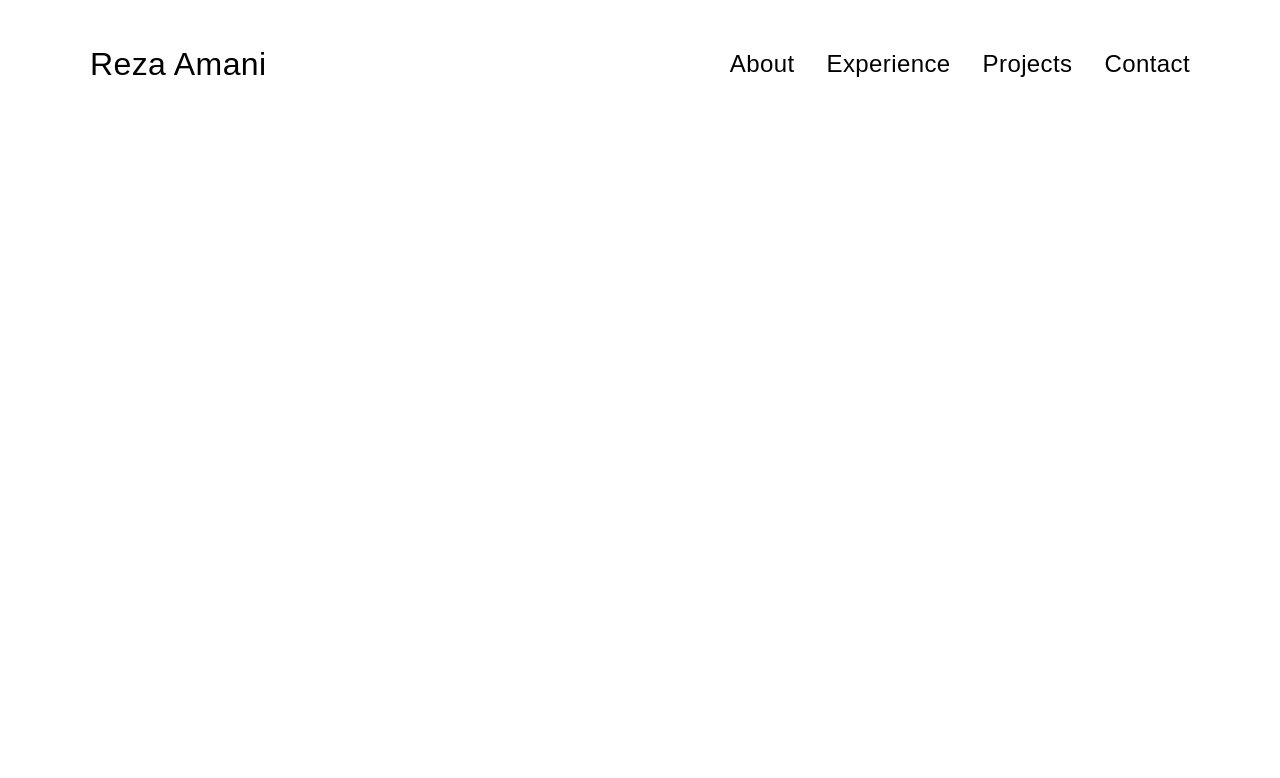
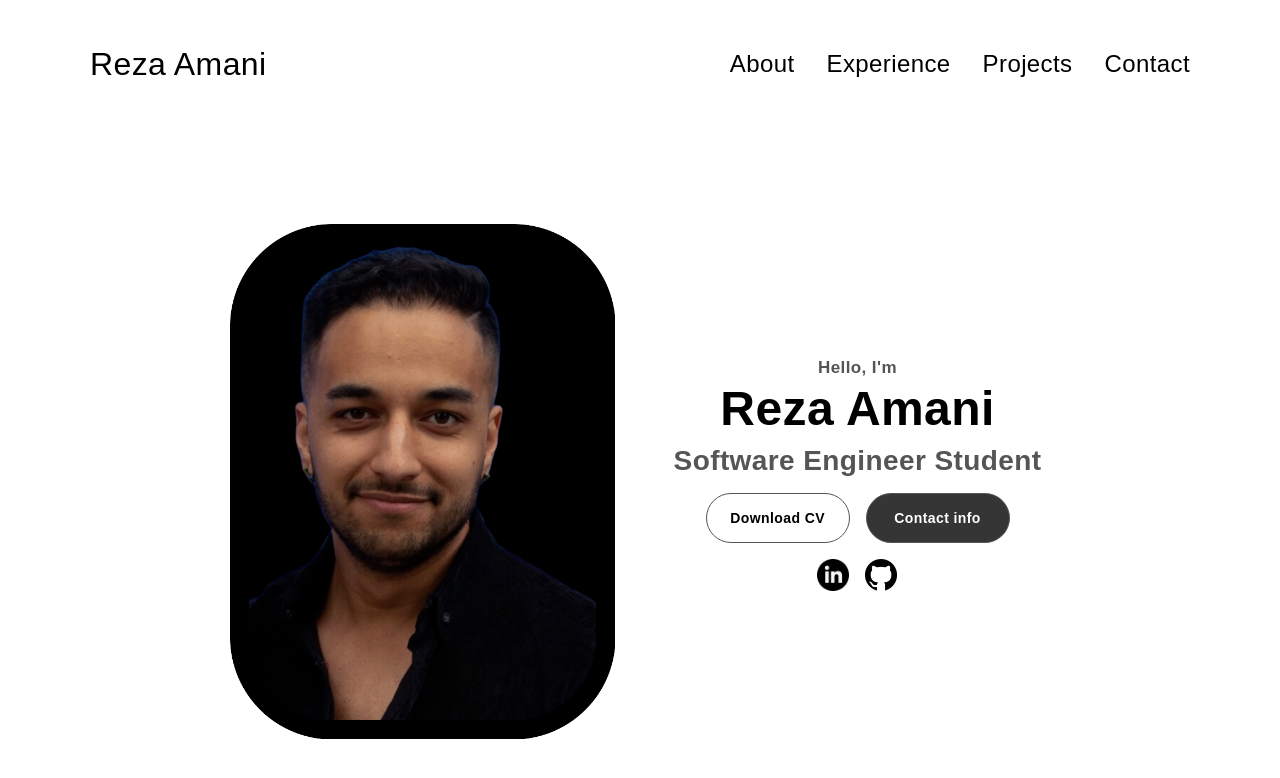
Before and after one commit to RezaAmanii/Portfolio-1, a plain HTML site: page html-files/website.html in a window 1280 px wide. Drawn offline with Linux system fonts and the light colour scheme.

Commit message:
Header section implemented

```diff
--- a/css-files/style.css
+++ b/css-files/style.css
@@ -8,7 +8,7 @@
     border: none;
     outline: none;
     scroll-behavior: smooth;
-    letter-spacing: 0.4px;
+    letter-spacing: .4px;
 }
 
 :root{
@@ -81,7 +81,7 @@ a:hover{
     display: inline-block;
     width: fit-content;
     padding: 1rem;
-    width: 8rem;
+    width: 9rem;
     border-radius: 2rem;
     cursor: pointer;
     color: var(--color-black);
@@ -90,7 +90,7 @@ a:hover{
     align-items: center;
     justify-content: center;
     font-weight: 600;
-    font-size: 17px;
+    font-size: 14px;
     transition: var(--transition);
 }
 
@@ -102,6 +102,7 @@ a:hover{
 .btn-dark{
     color: var(--color-white);
     background: var(--color-dark);
+    text-decoration: none !important;
 }
 
 .btn-dark:hover{
@@ -112,6 +113,13 @@ img{
    width: 100%;
    display: block;
 }
+
+.linkedIn-icon, .github-icon{
+    width: 32px;
+    height: max-content;
+
+}
+
 
 .container{
     margin: 0 auto;
@@ -152,4 +160,50 @@ nav{
     gap: 2rem;
 }
 
-/* -------------------------- End nav Bar ------------------------------*/
+/* ------------------------------ End nav Bar ---------------------------------*/
+
+/* -------------------------- Start Header section ----------------------------*/
+header{
+    padding-top: 14rem;
+}
+
+.header-container{
+    display: grid;
+    grid-template-columns: 1fr 1fr;
+    max-width: 820px;
+    gap: 50px;
+    justify-content: space-between;
+}
+
+.header-right{
+    text-align: center;
+    margin: auto;
+}
+
+.header-right p{
+    color: var(--color-dark-variant);
+}
+
+.header-right h2{
+    margin-top: .4rem;
+}
+
+.header-right .header-action-aria{
+    margin-top: 1rem;
+    margin-left: 2rem;
+    display: flex;
+    gap: 1rem;
+}
+
+.header-social{
+    display: flex;
+    gap: 1rem;
+    justify-content: center;
+    margin: 1rem auto;
+}
+
+
+/* -------------------------- End Header section ------------------------------*/
+
+/* -------------------------- Start About section ------------------------------*/
+/* -------------------------- End About section ------------------------------*/
--- a/html-files/website.html
+++ b/html-files/website.html
@@ -23,5 +23,28 @@
             </div>
         </nav>
         <!------------------- End Nav Bar -------------------------------------->
+
+        <!------------------- Start Header section ------------------------------------>
+        <header>
+            <div class="container header-container">
+                <div class="header-left">
+                    <img src="/images/my-picture.png.png" alt="">
+                </div>
+                <div class="header-right">
+                    <p><b>Hello, I'm</b></p>
+                    <h1>Reza Amani</h1>
+                    <h2>Software Engineer Student</h2>
+                    <div class="header-action-aria">
+                        <a href="" class="btn" download="CV/CV.pdf">Download CV</a>
+                        <a href="#Contact" class="btn btn-dark">Contact info</a>
+                    </div>
+                    <div class="header-social">
+                        <a href=""><img src="/images/linkedIn.png" class="linkedIn-icon"></a>
+                        <a href=""><img src="/images/github.png" class="github-icon"></a>
+                    </div>
+                </div>
+            </div>
+        </header>
+        <!------------------- End Header section -------------------------------------->
     </body>
 </html>
```
Also changed, not shown: images/github.png (added), images/linkedIn.png (added), images/my-picture.png.png (added).
